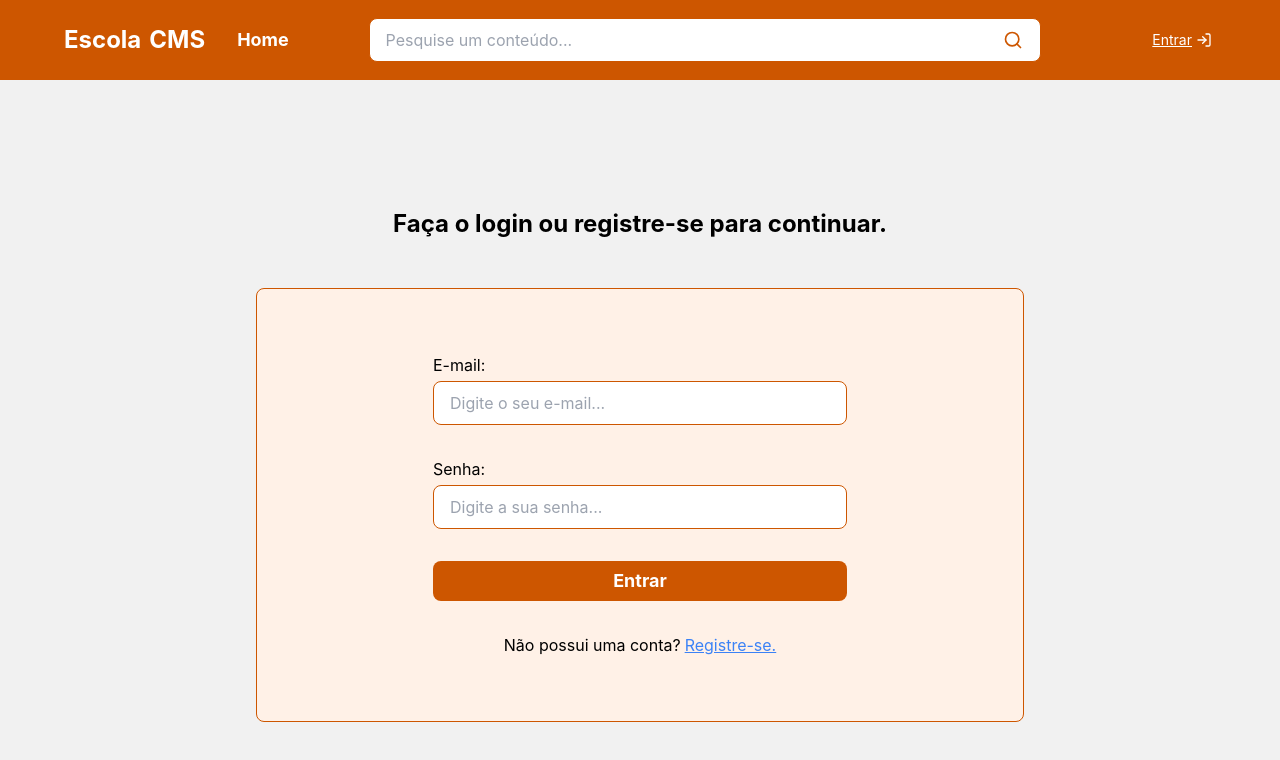
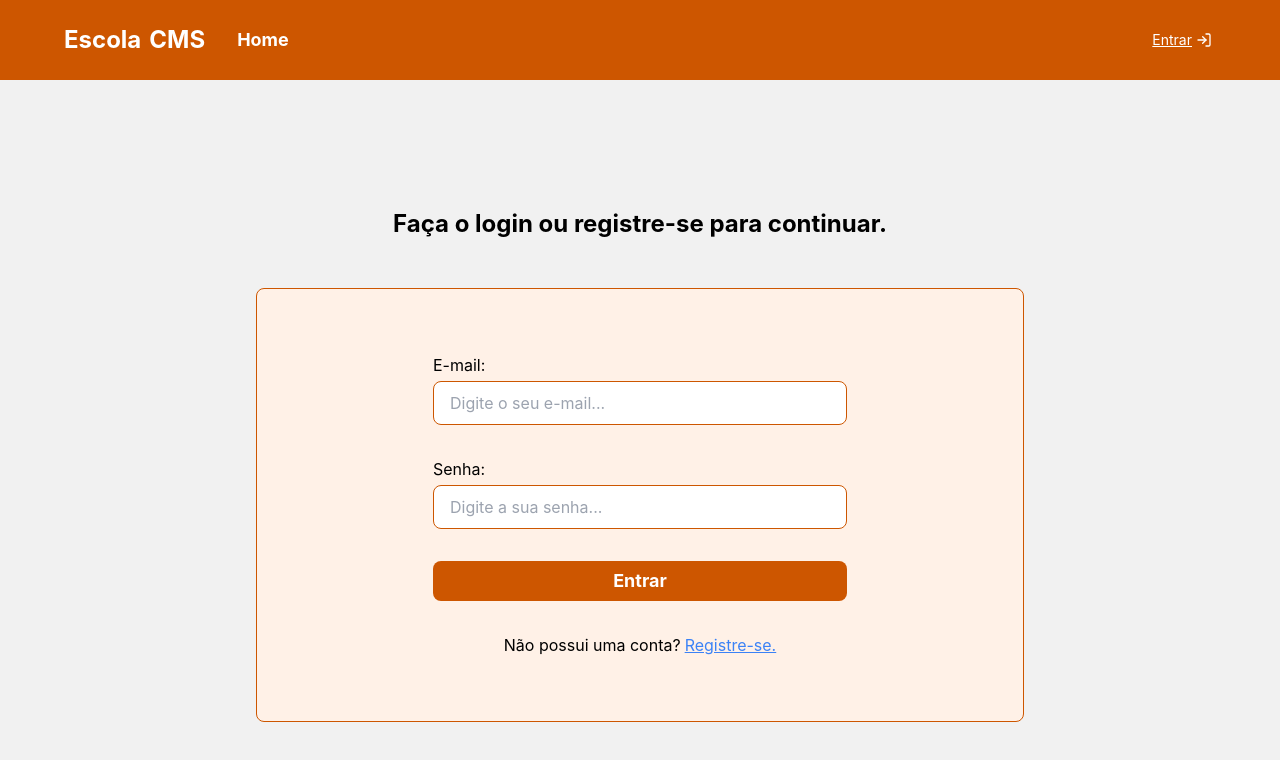
Before and after one commit to ammtsz/fiap-challenge-frontend, a Next.js app: page / in a window 1280 px wide. Shown: the top 760 px of the page. Built offline with nearby package versions, Linux system fonts and the light colour scheme; no server answers.

Commit message:
fix: hide search-bar on login page

```diff
--- a/src/components/Header/index.tsx
+++ b/src/components/Header/index.tsx
@@ -15,7 +15,7 @@ export const Header: React.FC = () => {
   } = useUserContext();
   const pathname = usePathname();
 
-  const hasSearchBar = PAGES_WITH_SEARCH_BAR.includes(pathname);
+  const hasSearchBar = PAGES_WITH_SEARCH_BAR.includes(pathname) && email;
 
   return (
     <header className='h-[var(--navbar-height)] flex justify-between items-center sm:px-16 px-8 bg-primary text-white font-inter font-bold'>
```
